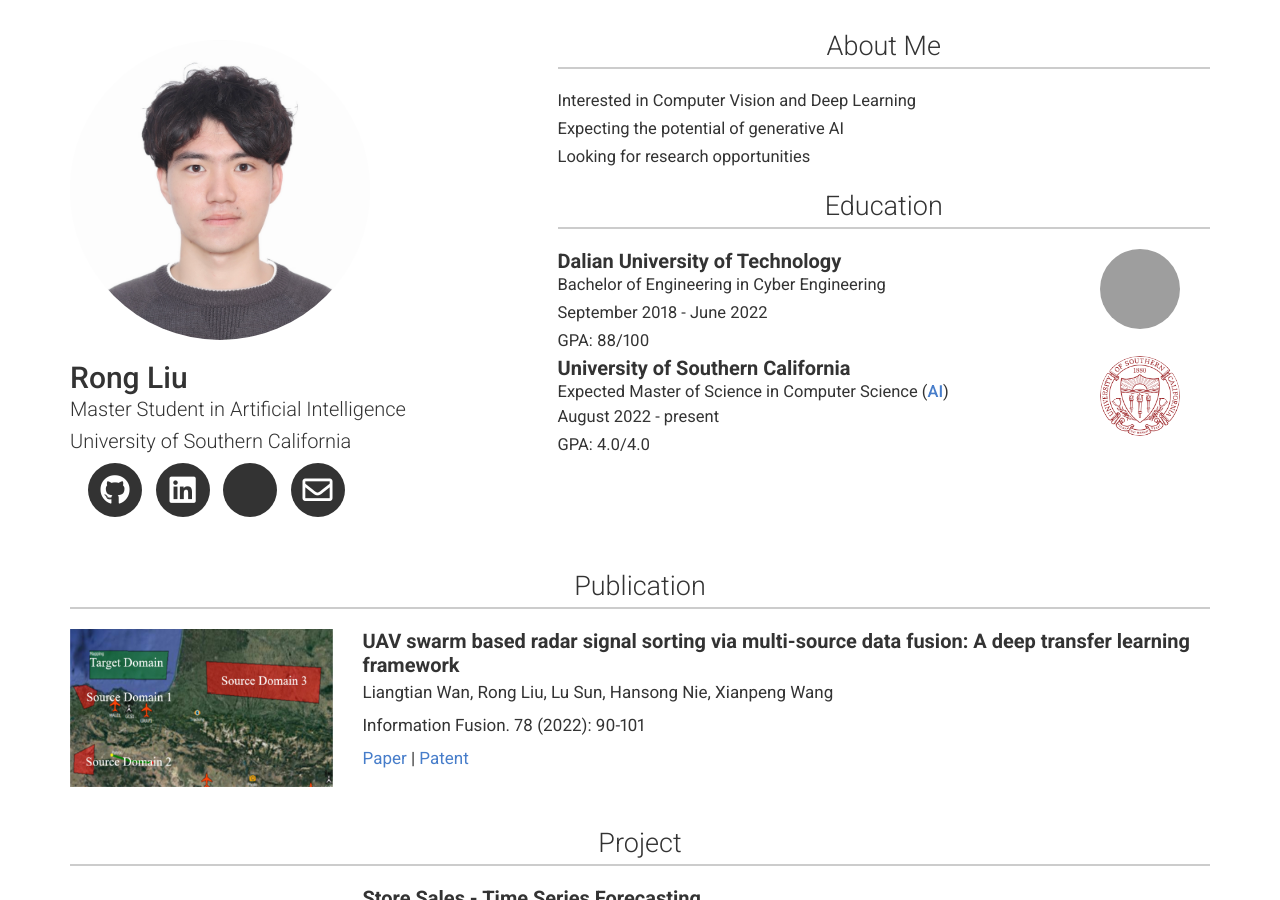
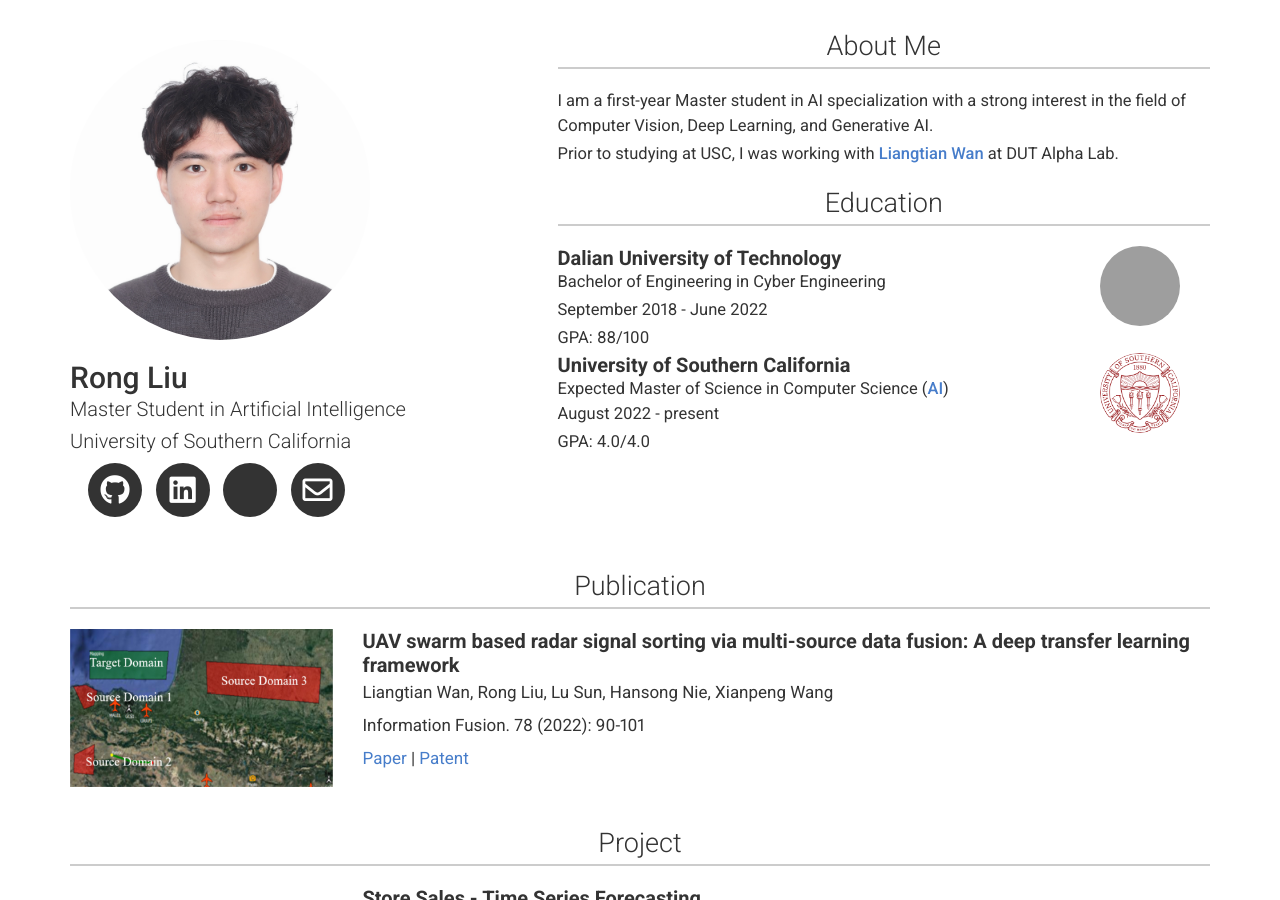
Before and after one commit to RongLiu-Leo/rongliu-leo.github.io, a Jekyll site: the page built from index.md, in a window 1280 px wide and 900 px high. Built offline with Jekyll 4.4.1, drawn with Linux system fonts in a browser that asks for light colours; nearby versions of some CDN libraries; a style sheet for code colours, icons or effects is not loaded; grey boxes are pictures that could not be loaded.

Commit message:
Update _config.yml

```diff
--- a/_config.yml
+++ b/_config.yml
@@ -41,11 +41,9 @@ googlescholar_username: MrWUyWkAAAAJ
 # about_title: About Me (Use this to override about section title)
 about_profile_image: images/profile.jpg
 about_content: | # this will include new lines to allow paragraphs
-  Interested in Computer Vision and Deep Learning
+  I am a first-year Master student in AI specialization with a strong interest in the field of Computer Vision, Deep Learning, and Generative AI.
 
-  Expecting the potential of generative AI
-
-  Looking for research opportunities
+  Prior to studying at USC, I was working with [Liangtian Wan](http://faculty.dlut.edu.cn/wanliangtian/en/index.htm) at DUT Alpha Lab.
 
 
 content:
```
